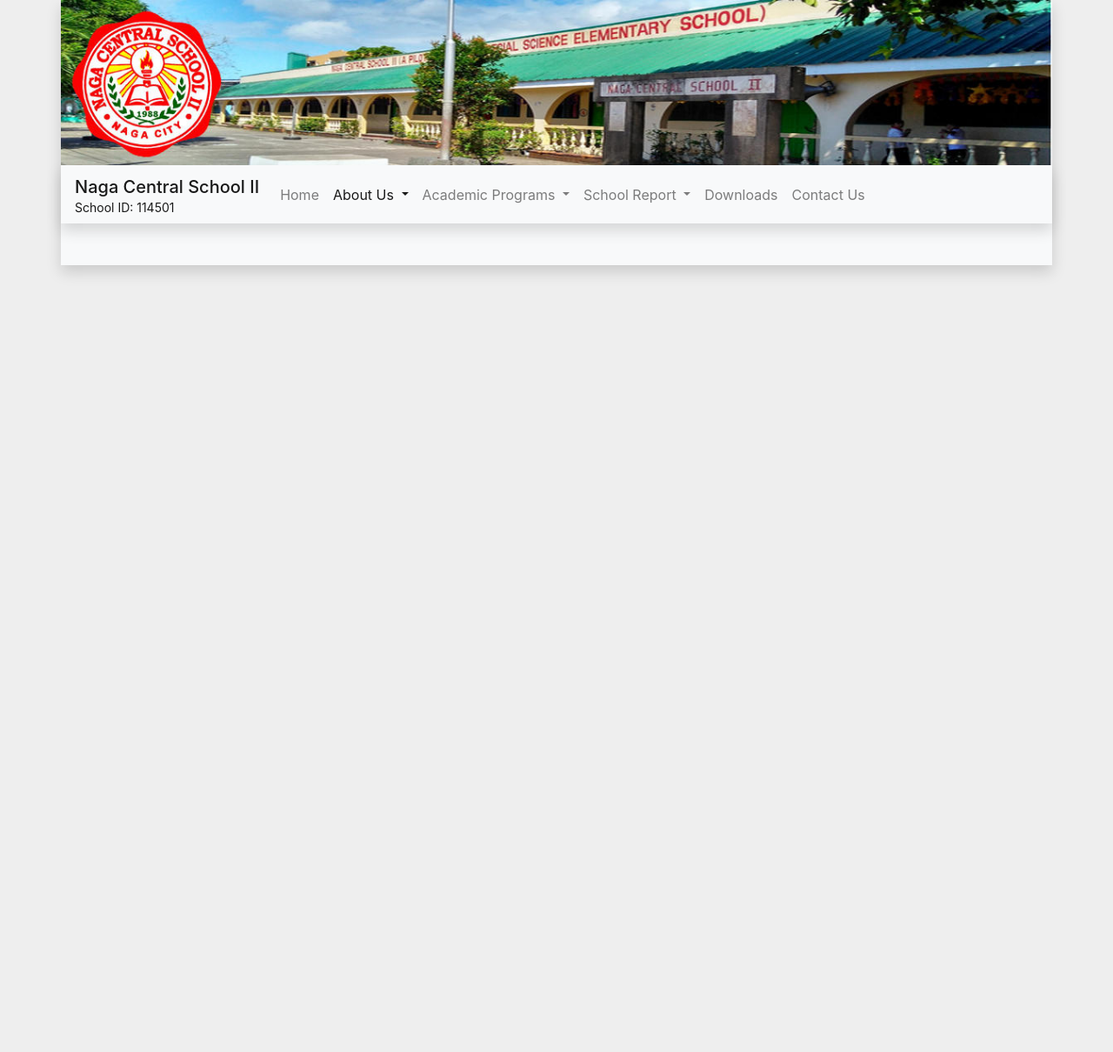
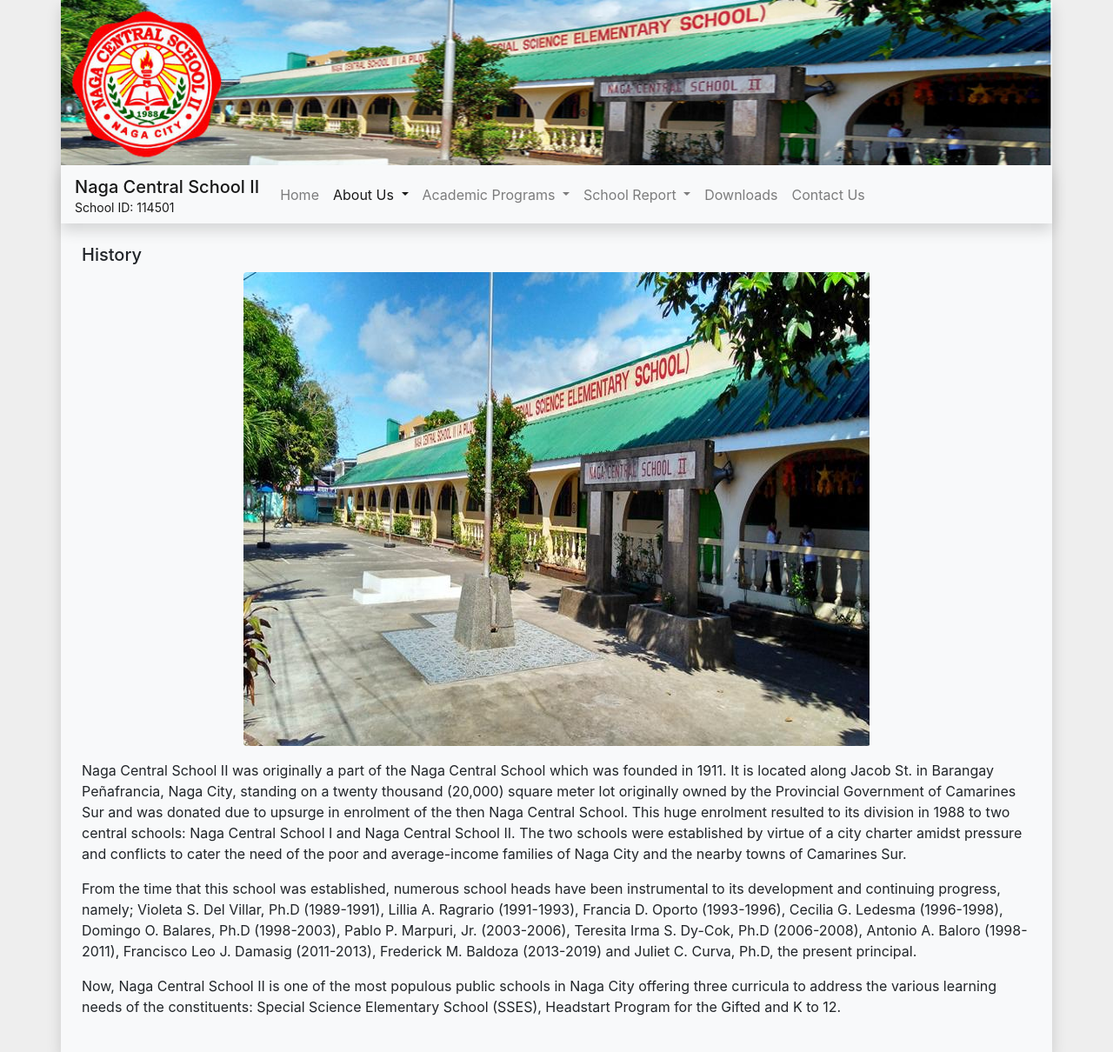
Before and after one commit to nagacentralschool2/nagacentralschool2.github.io, a Jekyll site: the page built from about-us/history.html, in a window 1280 px wide. Shown: the whole page at 87% size. Built offline with Jekyll 4.4.1, drawn with Linux system fonts in a browser that asks for light colours; before the commit the page ends 900 px from its top, so only the background shows below that.

Commit message:
- Task: added history

```diff
--- a/about-us/history.html
+++ b/about-us/history.html
@@ -2,3 +2,26 @@
 layout: default
 title: History
 ---
+
+#### History
+
+<img src="/assets/img/history/ncs2_facade.jpg" class="img-fluid rounded d-block mx-auto">
+
+Naga Central School II was originally a part of the Naga Central School which was founded in 1911.
+It is located along Jacob St. in Barangay Peñafrancia, Naga City, standing on a twenty thousand
+(20,000) square meter lot originally owned by the Provincial Government of Camarines Sur and was
+donated due to upsurge in enrolment of the then Naga Central School. This huge enrolment resulted
+to its division in 1988 to two central schools: Naga Central School I and Naga Central School II.
+The two schools were established by virtue of a city charter amidst pressure and conflicts to cater
+the need of the poor and average-income families of Naga City and the nearby towns of Camarines Sur.
+
+From the time that this school was established, numerous school heads have been instrumental
+to its development and continuing progress, namely; Violeta S. Del Villar, Ph.D (1989-1991),
+Lillia A. Ragrario (1991-1993), Francia D. Oporto (1993-1996), Cecilia G. Ledesma (1996-1998),
+Domingo O. Balares, Ph.D (1998-2003), Pablo P. Marpuri, Jr. (2003-2006), Teresita Irma S. Dy-Cok,
+Ph.D (2006-2008), Antonio A. Baloro (1998-2011), Francisco Leo J. Damasig (2011-2013),
+Frederick M. Baldoza (2013-2019) and Juliet C. Curva, Ph.D, the present principal.
+
+Now, Naga Central School II is one of the most populous public schools in Naga City offering
+three curricula to address the various learning needs of the constituents:
+Special Science Elementary School (SSES), Headstart Program for the Gifted and K to 12.
```
Also changed, not shown: assets/img/history/ncs2_facade.jpg (added).
